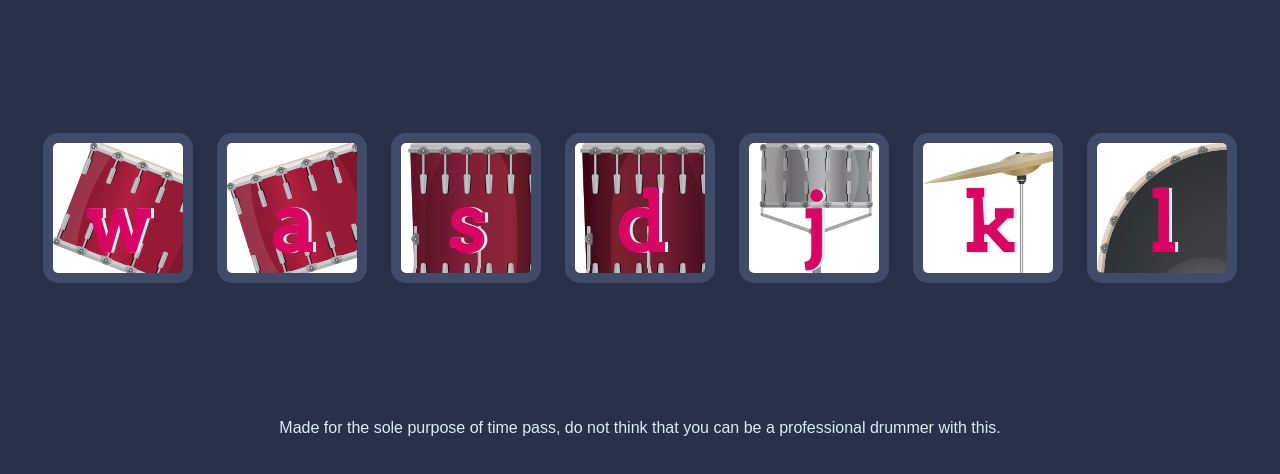
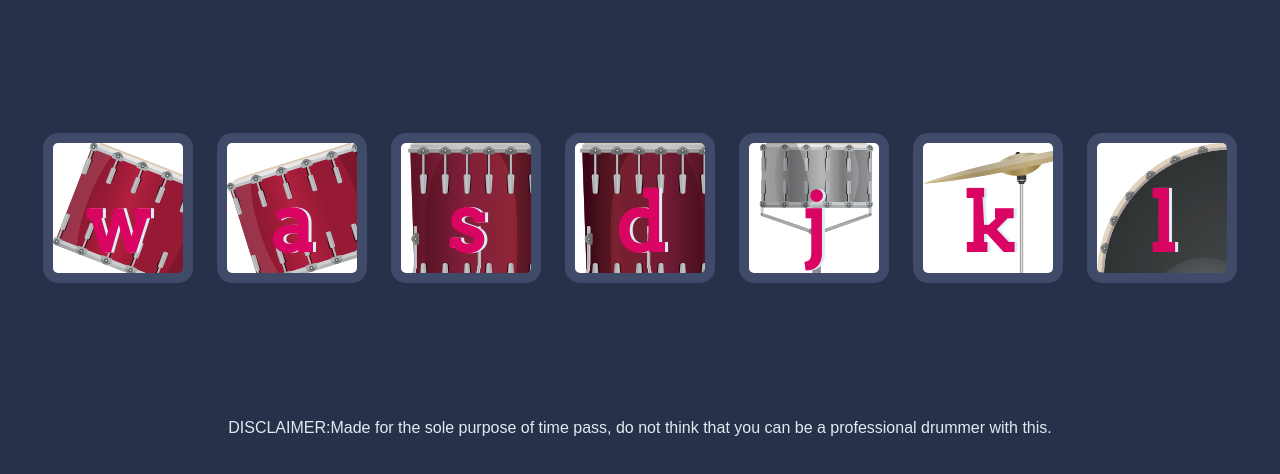
Before and after one commit to subham3604/DrumKit, a plain HTML site: page index.html in a window 1280 px wide. Shown: the part 156-630 px from the top of the page. Drawn offline with Linux system fonts and the light colour scheme.

Commit message:
Update index.html

```diff
--- a/index.html
+++ b/index.html
@@ -23,7 +23,7 @@
 
 
   <footer>
-    Made for the sole purpose of time pass, do  not think that you can be a professional drummer with this.
+    DISCLAIMER:Made for the sole purpose of time pass, do  not think that you can be a professional drummer with this.
   </footer>
   <script src="index.js"></script>
 </body>
```
